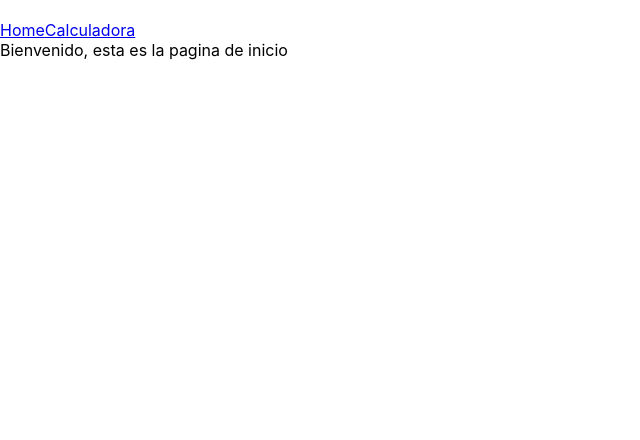
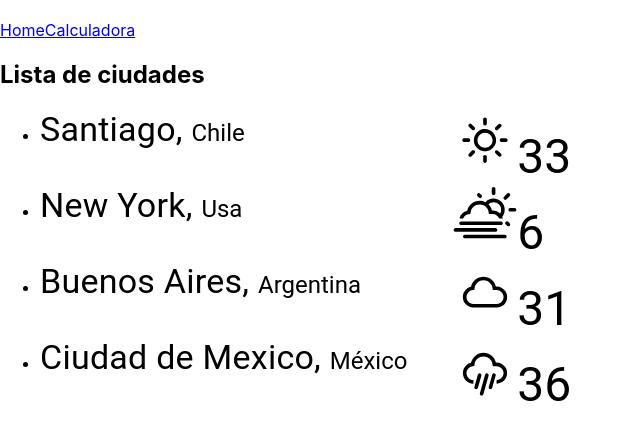
Before and after one commit to alexisMoragaa/curso-react-udemy, a React (Create React App) app: page / in a window 1280 px wide. Shown: the top 440 px of the page, without its empty margins (0-640 px from the left). Built offline with nearby package versions, Linux system fonts and the light colour scheme.

Commit message:
Se añade el componete CityList a la welcome page

```diff
--- a/src/App.jsx
+++ b/src/App.jsx
@@ -15,7 +15,7 @@ const App = props => {
 
             <Routes> {/* Renderiza los componentes correspondientes cuando la ruta se coincide con la indicada en el path */}
                 <Route path='/' element={<WelcomePage />}/>
-                <Route path='/main' element={"Main"}/>
+                <Route path='/cities' element={"Main"}/>
                 <Route path='/calculadora'element={<CalculadoraPage />}/>
                 <Route path='*' element={<NotFoundPages />}/>
             </Routes>
--- a/src/components/CityList/CityList.jsx
+++ b/src/components/CityList/CityList.jsx
@@ -1,7 +1,7 @@
 import React from 'react'
 import PropTypes from 'prop-types'
 import ClimaApp from '../CityInfo/ClimaApp'
-import Weather from '../Weather/Weather'
+import Weather from './../Weather'
 import { Grid } from '@mui/material'
 
 
--- /dev/null
+++ b/src/components/CityList/index.jsx
@@ -0,0 +1 @@
+export { default } from './CityList'
--- a/src/components/IconState/IconState.jsx
+++ b/src/components/IconState/IconState.jsx
@@ -27,5 +27,5 @@ const IconState = ({ state }) => {
 IconState.propTypes = {
     state: PropTypes.oneOf(validState).isRequired,
 }
-
+export  { validState }
 export default  IconState
--- a/src/components/Weather/Weather.jsx
+++ b/src/components/Weather/Weather.jsx
@@ -1,7 +1,7 @@
 import React from 'react'
 import PropTypes from 'prop-types'
 import { Typography } from '@mui/material'
-import IconState , { validState } from '../IconState'
+import IconState , { validState } from './../IconState'
 import { IconContext } from 'react-icons'
 
 
--- /dev/null
+++ b/src/components/Weather/index.jsx
@@ -0,0 +1 @@
+export { default } from './Weather'
--- a/src/pages/WelcomePage.jsx
+++ b/src/pages/WelcomePage.jsx
@@ -1,10 +1,35 @@
 import React from 'react'
+import { useNavigate  } from "react-router-dom";
+import CityList from './../components/CityList'
+
+
+
+const ejemplo = [
+
+  {city: "Santiago", country: "Chile", temperature: 33, state:"sunny" },
+  {city: "New York", country: "Usa", temperature: 6, state:"fog" },
+  {city: "Buenos Aires", country: "Argentina", temperature: 31, state:"cloud"},
+  {city: "Ciudad de Mexico", country: "México", temperature: 36, state:"rain" },
+]
+
 
 export const WelcomePage = () => {
+
+
+  const history = useNavigate ()
+
+  const onclickHandler = () => {
+    history('/cities')
+  }
+
+
+
+
+
   return (
     <div>
-        Bienvenido, esta es la pagina de inicio
-
+       <h2>Lista de ciudades</h2>
+        <CityList cities={ejemplo} onClickCity={onclickHandler} />
     </div>
   )
 }
```
